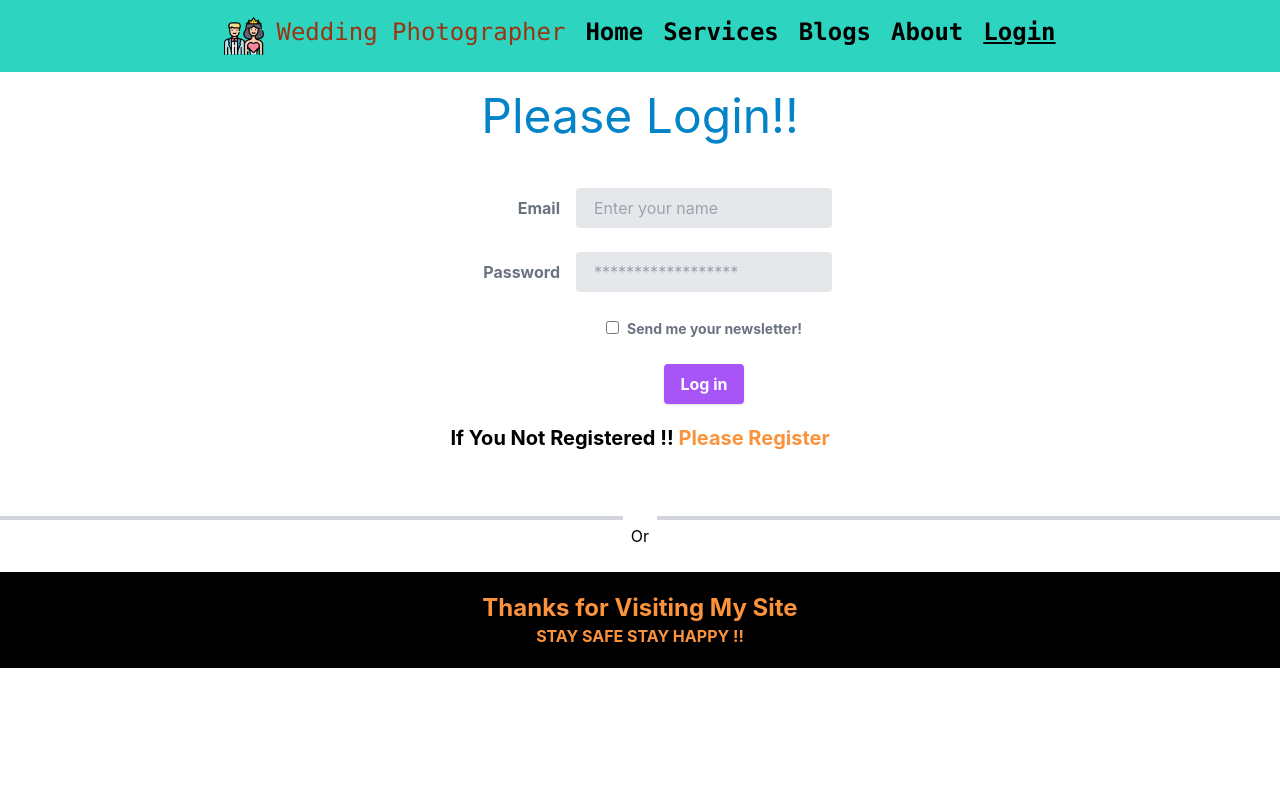
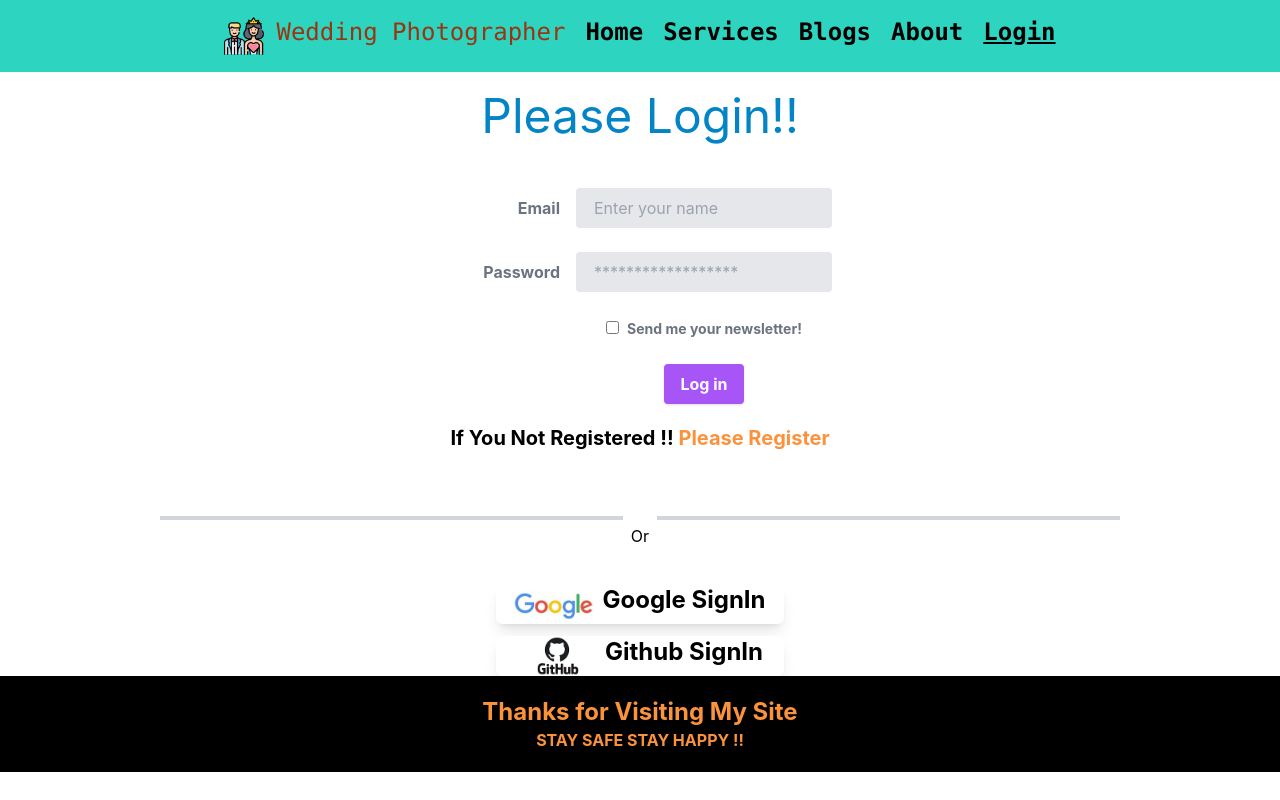
Before and after one commit to sajib359/Wedding-Photographer, a React (Create React App) app: page /login in a window 1280 px wide. Built offline with nearby package versions, Linux system fonts and the light colour scheme; no server answers.

Commit message:
added socail sign button

```diff
--- a/src/Components/Login/SocialLogin/SocialLogin.js
+++ b/src/Components/Login/SocialLogin/SocialLogin.js
@@ -1,15 +1,27 @@
+import { GoogleAuthProvider } from 'firebase/auth';
 import React from 'react';
 
 const SocialLogin = () => {
     return (
-        <div>
+        <div className='w-3/4 mx-auto'>
             <div className='flex justify-items-center'>
                 <div className='bg-gray-300 w-1/2 h-1'></div>
                 <p className='mb-4 p-2'>Or</p>
                 <div className='bg-gray-300 w-1/2 h-1'></div>
             </div>
 
-            <div>
+            <div className='mt-3 w-fit mx-auto'>
+                <button className='w-72 bg-white shadow-lg rounded-md flex text-2xl font-bold gap-2 justify-center'>
+                    <img className='w-20' src="google.jpg" alt="" />
+                  Google SignIn
+                </button>
+
+            </div>
+            <div className='mt-3 w-fit mx-auto'>
+                <button className='w-72 bg-white shadow-lg rounded-md flex text-2xl font-bold gap-2 justify-center content-center'>
+                    <img className='w-20' src="logo-github.png" alt="" />
+                  Github SignIn
+                </button>
 
             </div>
         </div>
```
Also changed, not shown: public/google.jpg (added), public/logo-github.png (added).
